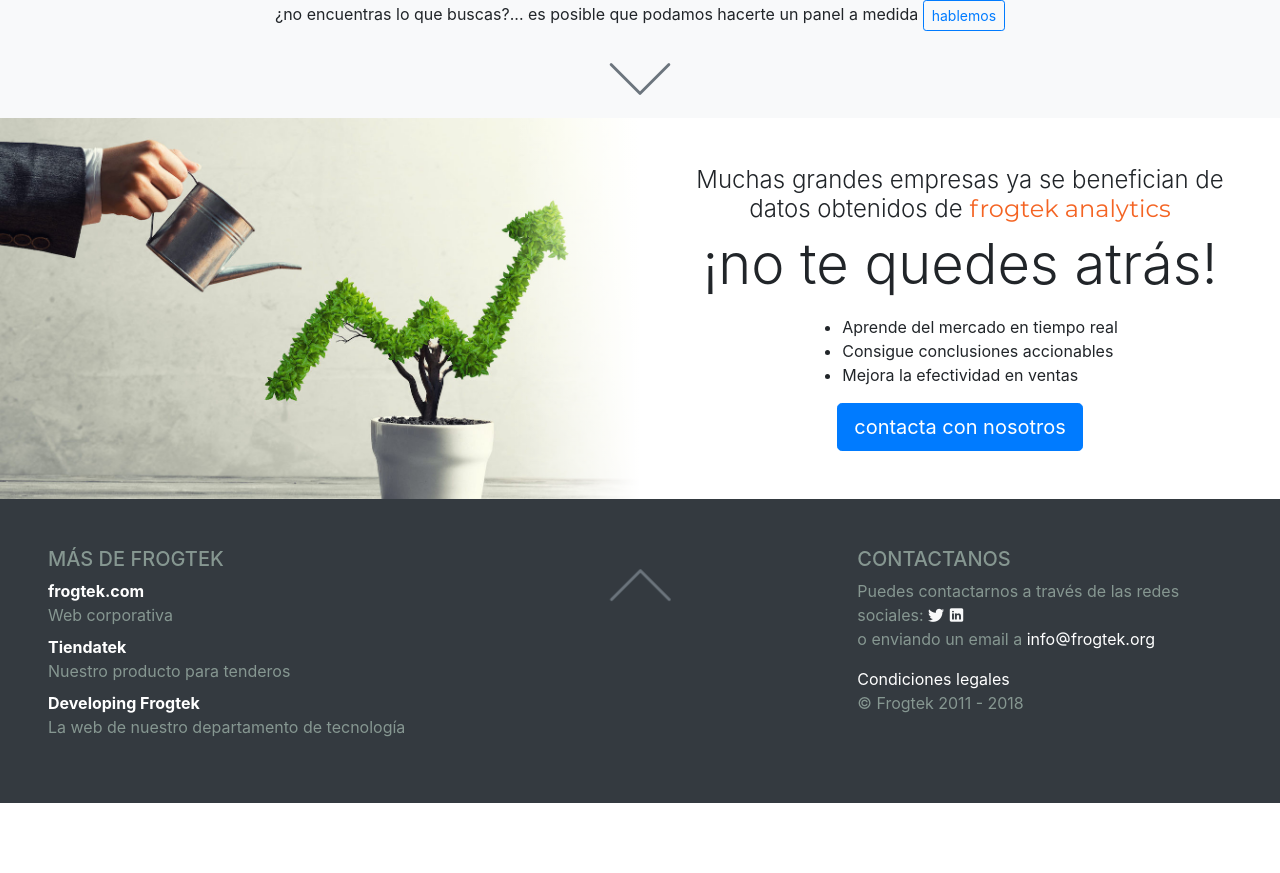
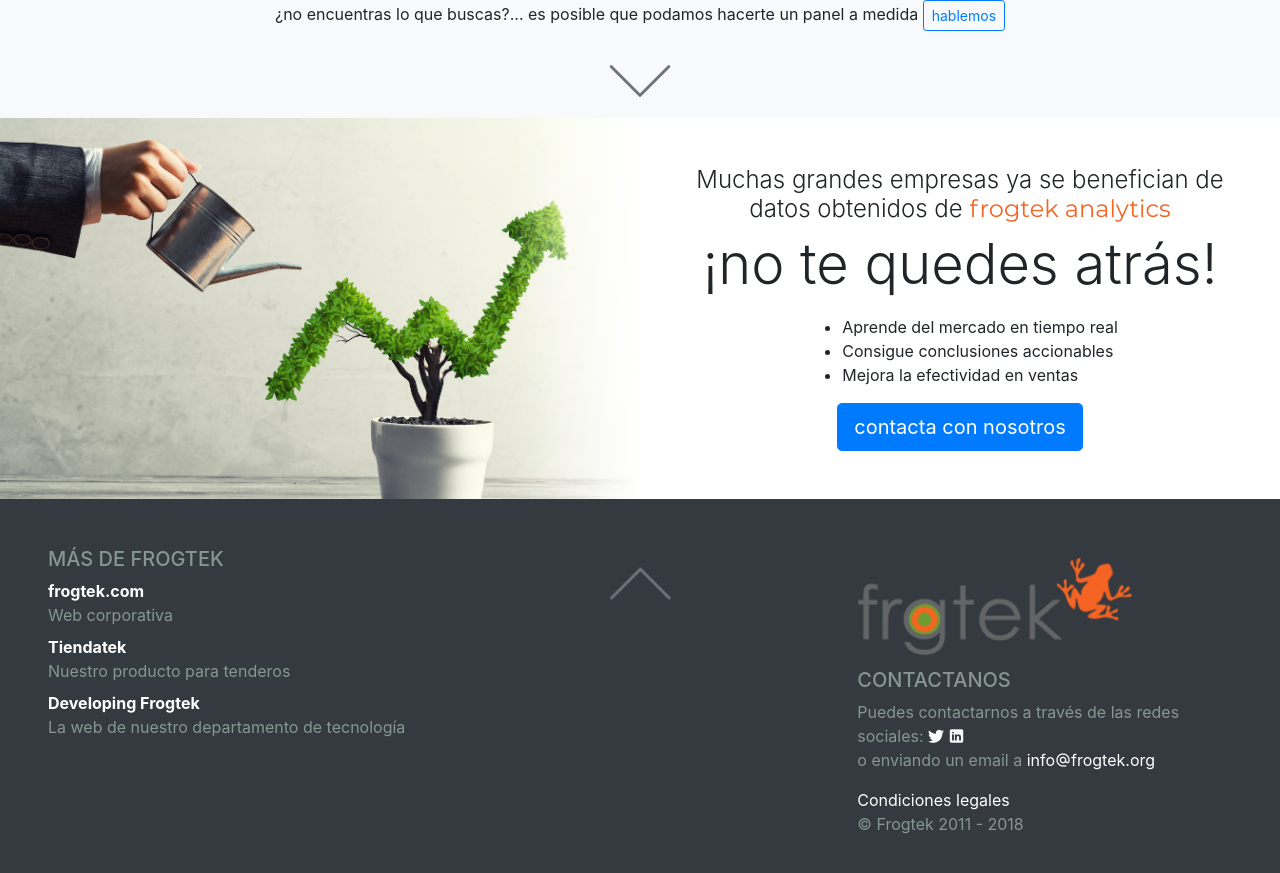
Before and after one commit to Frogtek/frogtek.github.io, a Jekyll site: the page built from analytics.md, in a window 1280 px wide and 900 px high, scrolled down 2359 px. Shown: the top 873 px of the window. Built offline with Jekyll 4.4.1, drawn with Linux system fonts in a browser that asks for light colours; before the commit the page ends 3162 px from its top, so only the background shows below that.

Commit message:
Add frogtek logo to analytics page

```diff
--- a/_includes/analytics-footer.html
+++ b/_includes/analytics-footer.html
@@ -23,6 +23,7 @@
             </div>
 
             <div class="col-12 col-md-4">
+                <a href="/"><img src="/assets/img/logo.png" class="w-75" alt="powered by Frogtek"></a>
 
                 <h5 class="text-uppercase">Contactanos</h5>
                 <p>Puedes contactarnos a través de las redes sociales:
```
